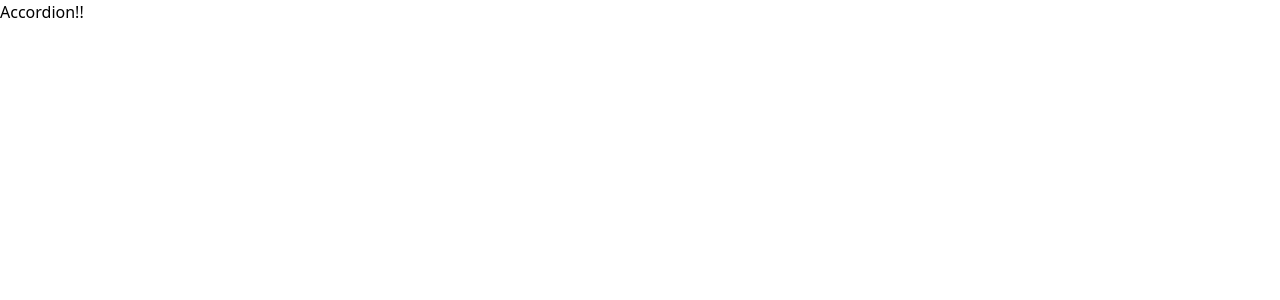
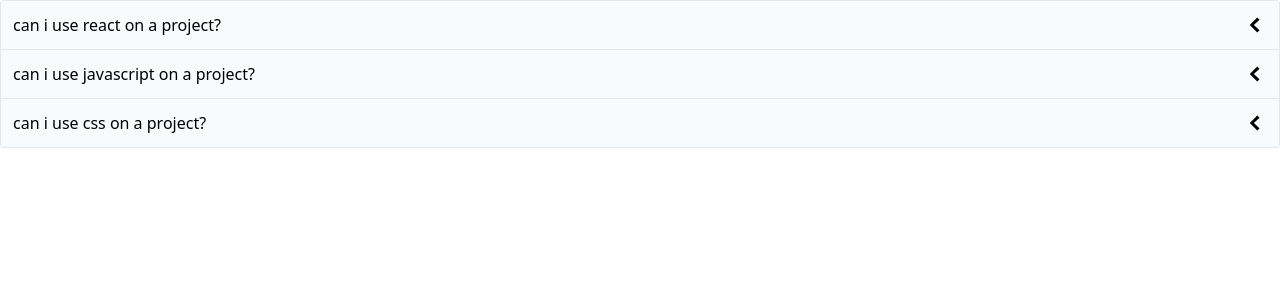
Before and after one commit to sumeetjk/components, a React (Vite) app: page / in a window 1280 px wide. Shown: the top 300 px of the page. Built offline with nearby package versions, Linux system fonts and the light colour scheme.

Commit message:
implement accordion component

```diff
--- a/src/App.jsx
+++ b/src/App.jsx
@@ -3,16 +3,19 @@
 export default function App() {
   const items = [
     {
+      id: "asdfadsf",
       label: "can i use react on a project?",
       content:
         "you can use react on any of your project you can use react on any of your project you can use react on any of your project you can use react on any of your project",
     },
     {
+      id: "kjoualkrtj",
       label: "can i use javascript on a project?",
       content:
         "you can use javascript on any of your project you can use javascript on any of your project you can use javascript on any of your project you can use javascript on any of your project",
     },
     {
+      id: "iuqewt",
       label: "can i use css on a project?",
       content:
         "you can use css on any of your project you can use css on any of your project you can use css on any of your project you can use css on any of your project",
--- a/src/components/Accordion.jsx
+++ b/src/components/Accordion.jsx
@@ -1,7 +1,43 @@
+/* eslint-disable react/prop-types */
+import { useState } from "react";
+import { GoChevronDown, GoChevronLeft } from "react-icons/go";
+
 export default function Accordion({ items }) {
-  return (
-    <div>
-      <h1>Accordion!!</h1>
-    </div>
-  );
+  const [expandedIndex, setExpandedIndex] = useState(-1);
+
+  const handleClick = (nextIndex) => {
+    console.log("stale version of expandedIndex", expandedIndex);
+    setExpandedIndex((currentExpandedIndex) => {
+      console.log("up to date versio of expanded Index", currentExpandedIndex);
+      if (currentExpandedIndex === nextIndex) {
+        return -1;
+      } else {
+        return nextIndex;
+      }
+    });
+  };
+
+  const renderedItems = items.map((item, index) => {
+    const isExpanded = index === expandedIndex;
+
+    const icon = (
+      <span className="text-2xl">
+        {isExpanded ? <GoChevronDown /> : <GoChevronLeft />}
+      </span>
+    );
+
+    return (
+      <div key={item.id}>
+        <div
+          className="flex justify-between p-3 bg-gray-50 border-b items-center cursor-pointer"
+          onClick={() => handleClick(index)}
+        >
+          {item.label}
+          {icon}
+        </div>
+        {isExpanded && <div className="border-b p-5">{item.content}</div>}
+      </div>
+    );
+  });
+  return <div className="border-x border-t rounded">{renderedItems}</div>;
 }
```
